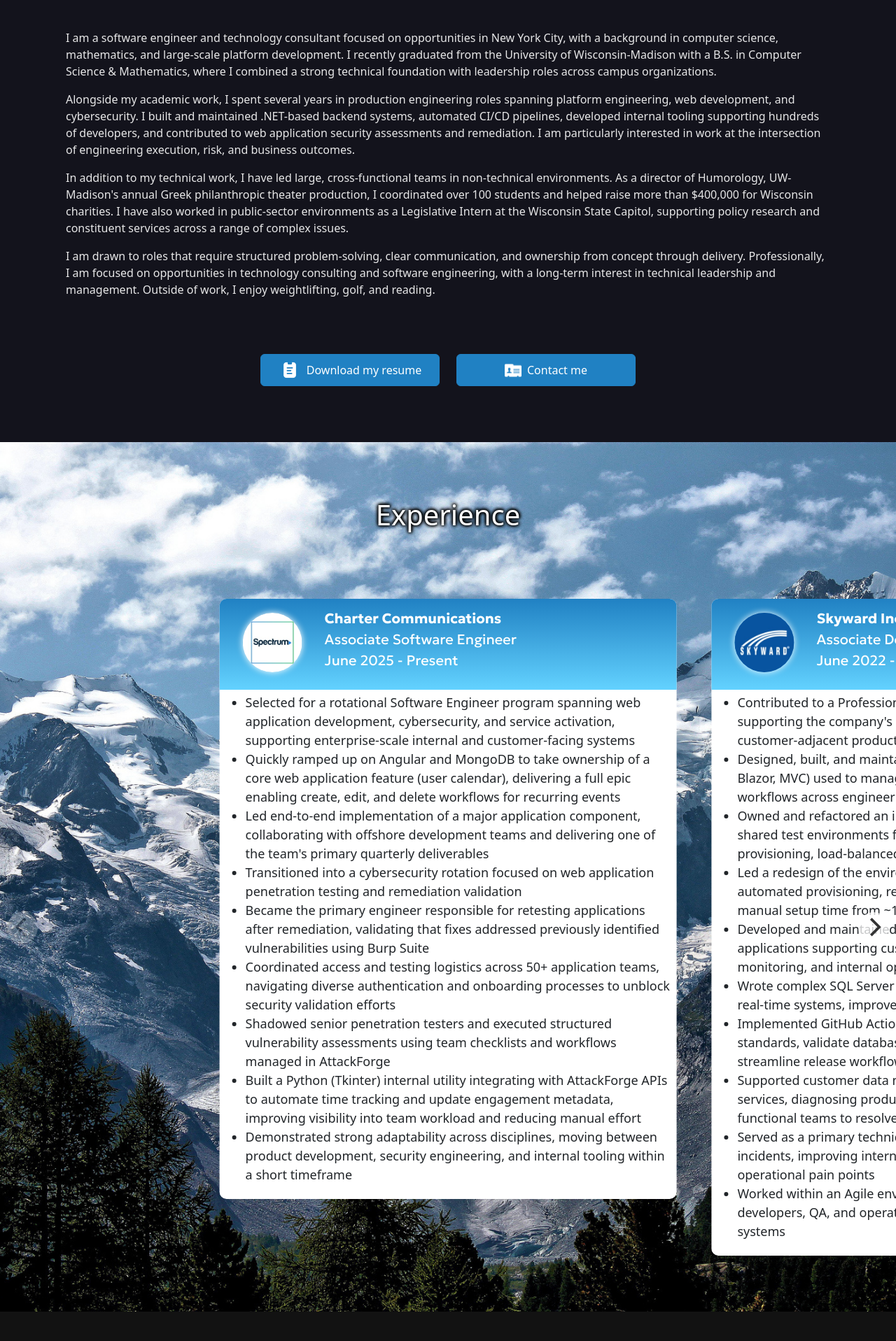
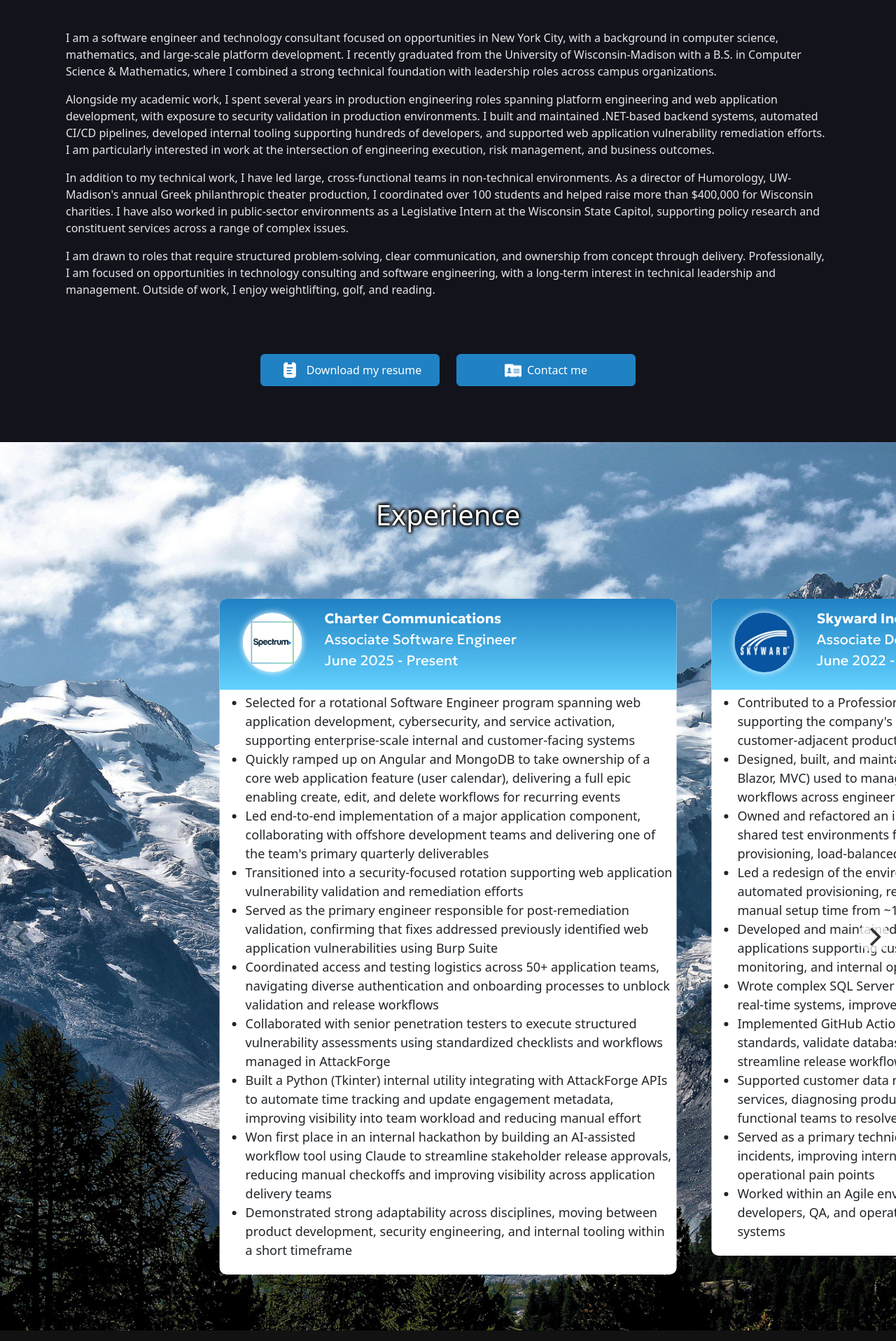
Before and after one commit to mardom03/mardom03.github.io, an Angular app: page / in a window 1280 px wide. Shown: the part 1032-2949 px from the top of the page at 70% size. Built offline with nearby package versions, Linux system fonts and the light colour scheme.

Commit message:
minor update

```diff
--- a/src/app/about/about.component.html
+++ b/src/app/about/about.component.html
@@ -8,10 +8,11 @@
             where I combined a strong technical foundation with leadership roles across campus organizations.
         </p>
         <p>
-            Alongside my academic work, I spent several years in production engineering roles spanning platform engineering,
-            web development, and cybersecurity. I built and maintained .NET-based backend systems, automated CI/CD pipelines,
-            developed internal tooling supporting hundreds of developers, and contributed to web application security assessments
-            and remediation. I am particularly interested in work at the intersection of engineering execution, risk, and business outcomes.
+            Alongside my academic work, I spent several years in production engineering roles spanning platform engineering and
+            web application development, with exposure to security validation in production environments. I built and maintained
+            .NET-based backend systems, automated CI/CD pipelines, developed internal tooling supporting hundreds of developers,
+            and supported web application vulnerability remediation efforts. I am particularly interested in work at the intersection
+            of engineering execution, risk management, and business outcomes.
         </p>
         <p>
             In addition to my technical work, I have led large, cross-functional teams in non-technical environments.
--- a/src/app/carousel/carousel.component.ts
+++ b/src/app/carousel/carousel.component.ts
@@ -29,11 +29,12 @@ export class CarouselComponent implements AfterViewInit {
         "Selected for a rotational Software Engineer program spanning web application development, cybersecurity, and service activation, supporting enterprise-scale internal and customer-facing systems",
         "Quickly ramped up on Angular and MongoDB to take ownership of a core web application feature (user calendar), delivering a full epic enabling create, edit, and delete workflows for recurring events",
         "Led end-to-end implementation of a major application component, collaborating with offshore development teams and delivering one of the team's primary quarterly deliverables",
-        "Transitioned into a cybersecurity rotation focused on web application penetration testing and remediation validation",
-        "Became the primary engineer responsible for retesting applications after remediation, validating that fixes addressed previously identified vulnerabilities using Burp Suite",
-        "Coordinated access and testing logistics across 50+ application teams, navigating diverse authentication and onboarding processes to unblock security validation efforts",
-        "Shadowed senior penetration testers and executed structured vulnerability assessments using team checklists and workflows managed in AttackForge",
+        "Transitioned into a security-focused rotation supporting web application vulnerability validation and remediation efforts",
+        "Served as the primary engineer responsible for post-remediation validation, confirming that fixes addressed previously identified web application vulnerabilities using Burp Suite",
+        "Coordinated access and testing logistics across 50+ application teams, navigating diverse authentication and onboarding processes to unblock validation and release workflows",
+        "Collaborated with senior penetration testers to execute structured vulnerability assessments using standardized checklists and workflows managed in AttackForge",
         "Built a Python (Tkinter) internal utility integrating with AttackForge APIs to automate time tracking and update engagement metadata, improving visibility into team workload and reducing manual effort",
+        "Won first place in an internal hackathon by building an AI-assisted workflow tool using Claude to streamline stakeholder release approvals, reducing manual checkoffs and improving visibility across application delivery teams",
         "Demonstrated strong adaptability across disciplines, moving between product development, security engineering, and internal tooling within a short timeframe"
       ]
     },
```
Also changed, not shown: 1 other file (tests, documents, lock files or other folders).
